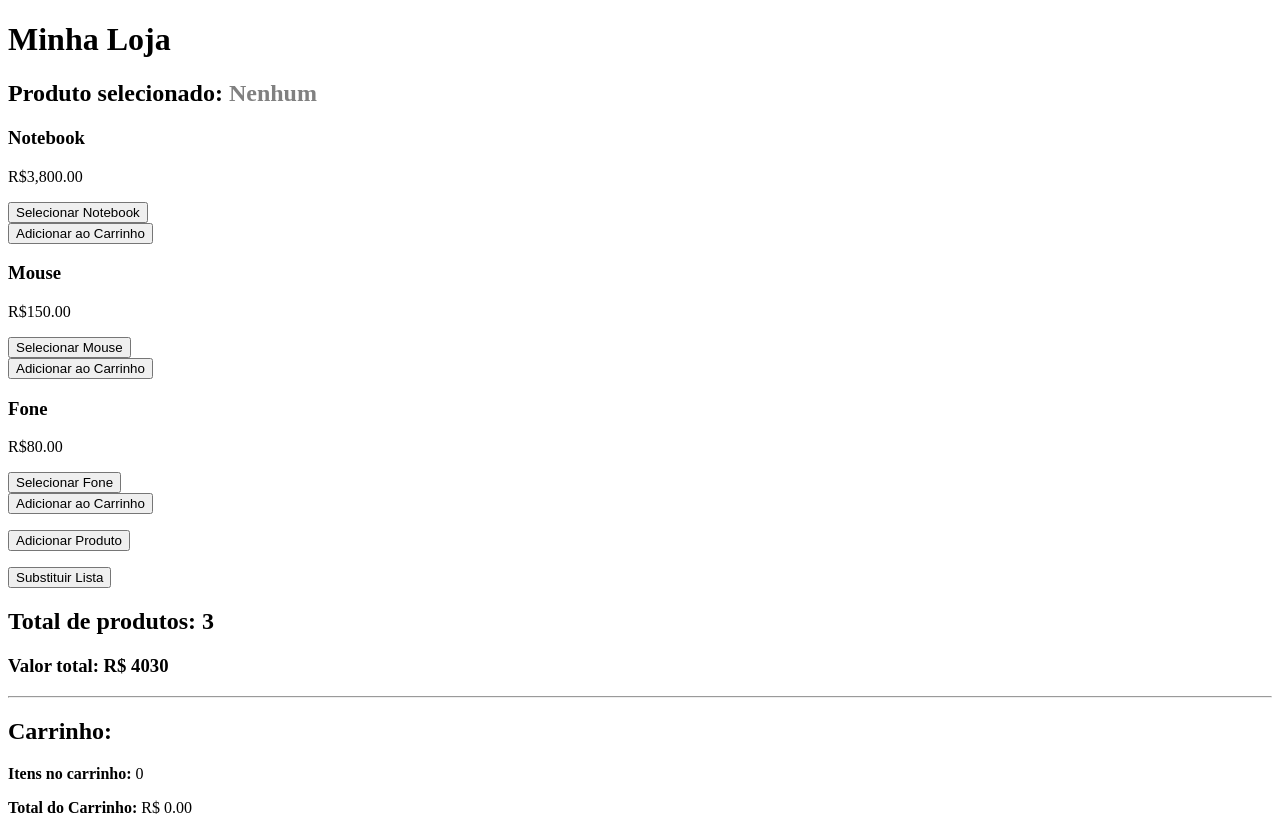
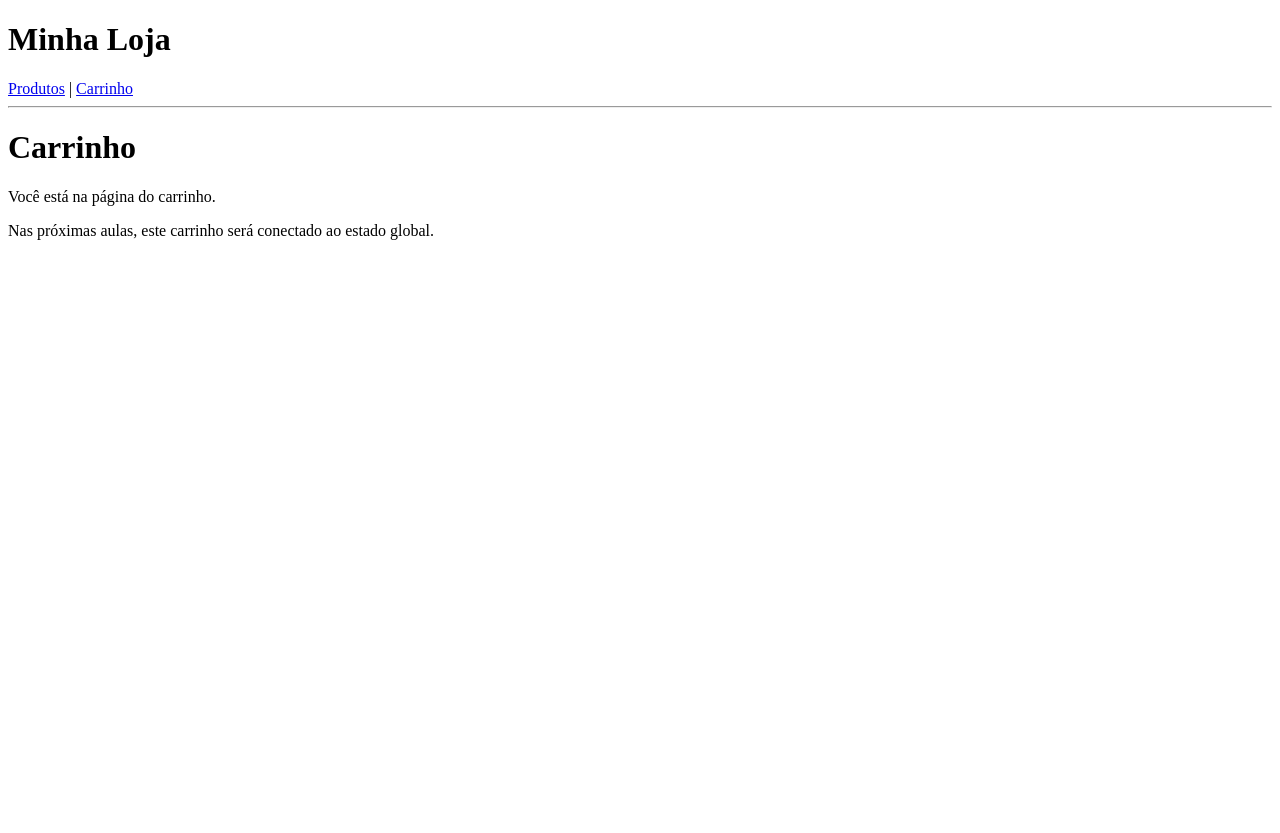
Before and after one commit to fabcurvello/meu-primeiro-app, an Angular app: page /carrinho in a window 1280 px wide. Before the commit this address led to /. After the commit the page ends 800 px from the top, so only its background shows below. Built offline with nearby package versions, Linux system fonts and the light colour scheme.

Commit message:
Introducao ao Router

```diff
--- a/src/app/app.html
+++ b/src/app/app.html
@@ -1,2 +1,10 @@
 <h1>Minha Loja</h1>
-<app-lista-produtos></app-lista-produtos>
+
+<nav>
+  <a routerLink="/">Produtos</a> |
+  <a routerLink="/carrinho">Carrinho</a>
+</nav>
+
+<hr />
+
+<router-outlet></router-outlet>
--- a/src/app/app.routes.ts
+++ b/src/app/app.routes.ts
@@ -1,3 +1,14 @@
 import { Routes } from '@angular/router';
+import { ListaProdutos } from './features/produtos/lista-produtos/lista-produtos';
+import { Carrinho } from './features/carrinho/carrinho/carrinho';
 
-export const routes: Routes = [];
+export const routes: Routes = [
+  {
+    path: '',
+    component: ListaProdutos,
+  },
+  {
+    path: 'carrinho',
+    component: Carrinho,
+  },
+];
--- a/src/app/app.ts
+++ b/src/app/app.ts
@@ -1,9 +1,9 @@
 import { Component, signal } from '@angular/core';
-import { ListaProdutos } from './features/produtos/lista-produtos/lista-produtos';
+import { RouterOutlet, RouterLink } from '@angular/router';
 
 @Component({
   selector: 'app-root',
-  imports: [ListaProdutos],
+  imports: [RouterOutlet, RouterLink],
   templateUrl: './app.html',
   styleUrl: './app.css',
 })
--- /dev/null
+++ b/src/app/features/carrinho/carrinho/carrinho.html
@@ -0,0 +1,5 @@
+<h1>Carrinho</h1>
+
+<p>Você está na página do carrinho.</p>
+
+<p>Nas próximas aulas, este carrinho será conectado ao estado global.</p>
--- /dev/null
+++ b/src/app/features/carrinho/carrinho/carrinho.ts
@@ -0,0 +1,12 @@
+import { Component } from '@angular/core';
+
+@Component({
+  selector: 'app-carrinho',
+  imports: [],
+  templateUrl: './carrinho.html',
+  styleUrl: './carrinho.css',
+})
+export class Carrinho {
+  // Lógica do carrinho virá em aulas futuras
+  // Por ora, apenas exibe a página de carrinho
+}
```
Also changed, not shown: src/app/features/carrinho/carrinho/carrinho.css (added), 1 other file (tests, documents, lock files or other folders).
